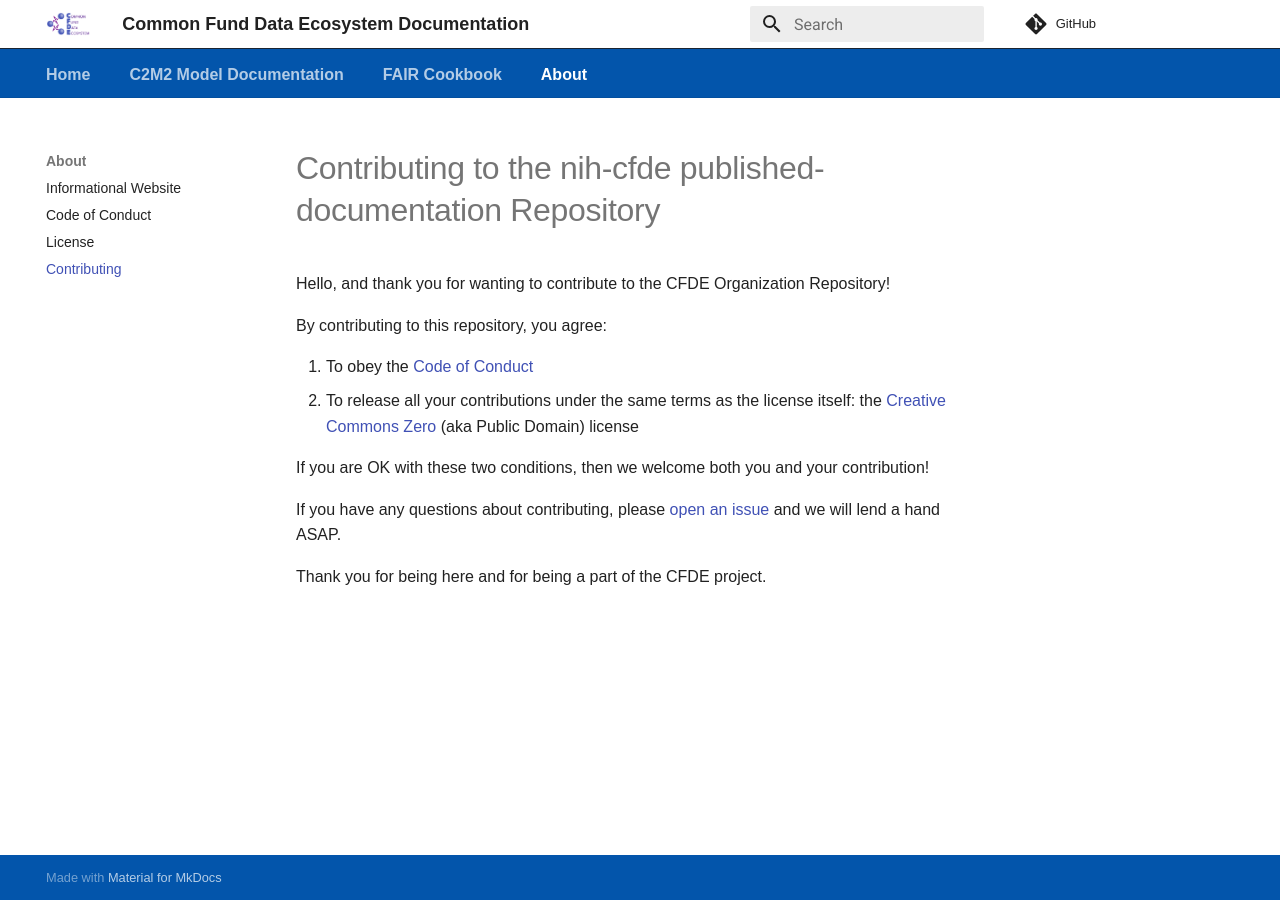
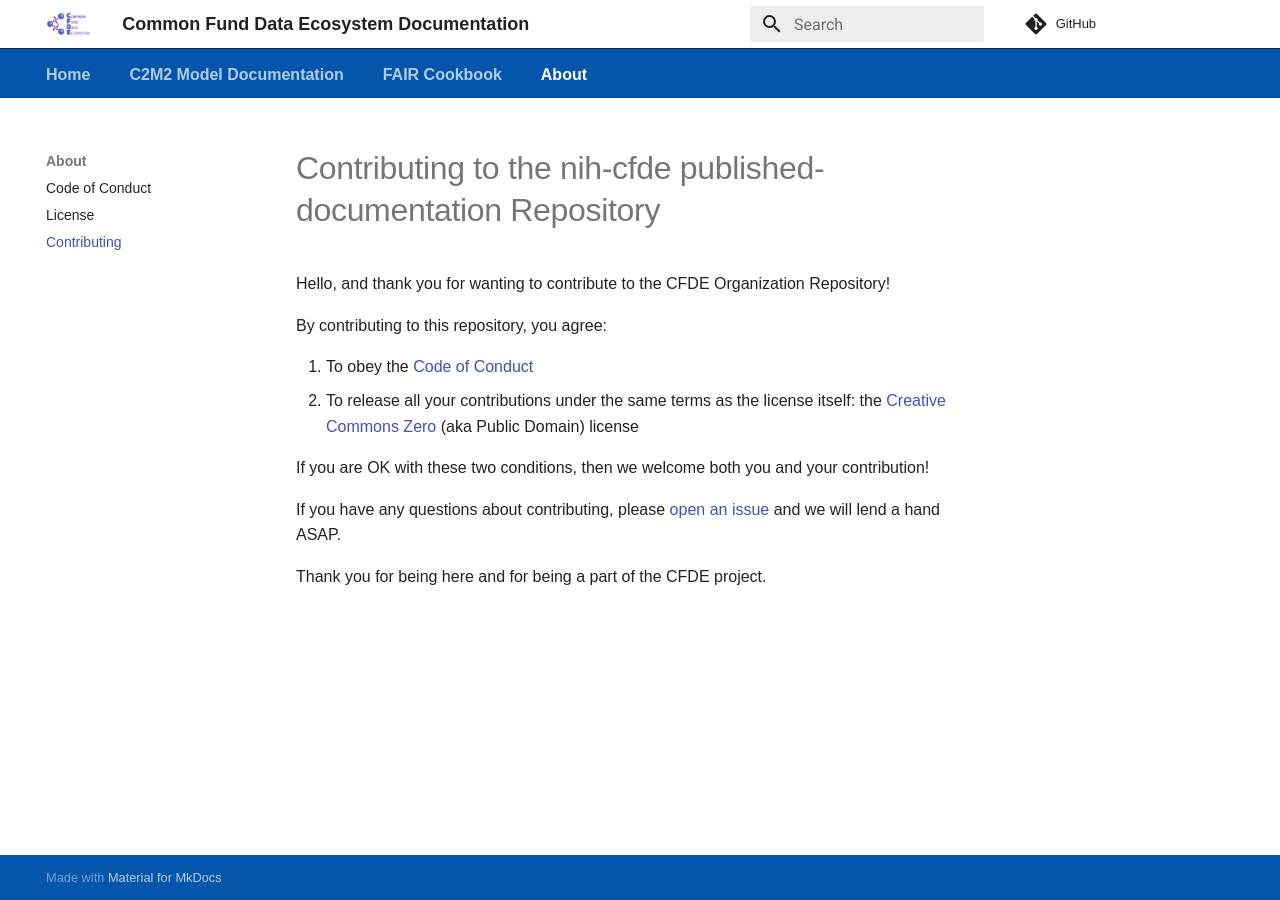
Before and after one commit to nih-cfde/published-documentation, an MkDocs documentation site: the page built from docs/about/CONTRIBUTING.md, in a window 1280 px wide. Built offline with MkDocs 1.6.1 and Material for MkDocs 9.7.7, drawn with Linux system fonts in a browser that asks for light colours; comment, search, counter and statistics services are not loaded.

Commit message:
Update mkdocs.yml

```diff
--- a/mkdocs.yml
+++ b/mkdocs.yml
@@ -63,7 +63,6 @@ nav:
         - Governance: the-fair-cookbook/content/governance.md
         - License: the-fair-cookbook/content/license.md
   - About:
-    - Informational Website: https://nih-cfde.org/
     - Code of Conduct: about/CODEOFCONDUCT.md
     - License: about/LICENSE.md
     - Contributing: about/CONTRIBUTING.md
```
